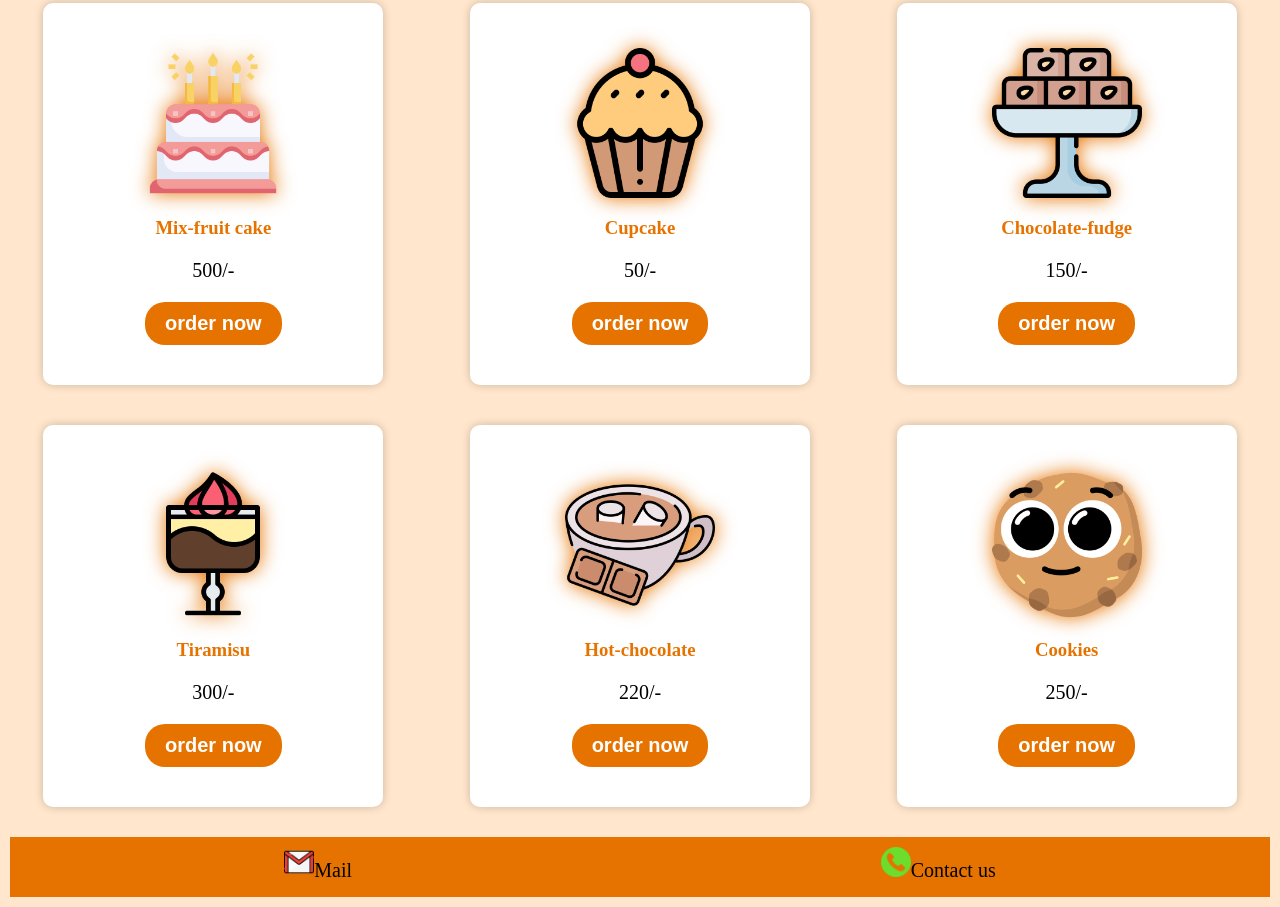
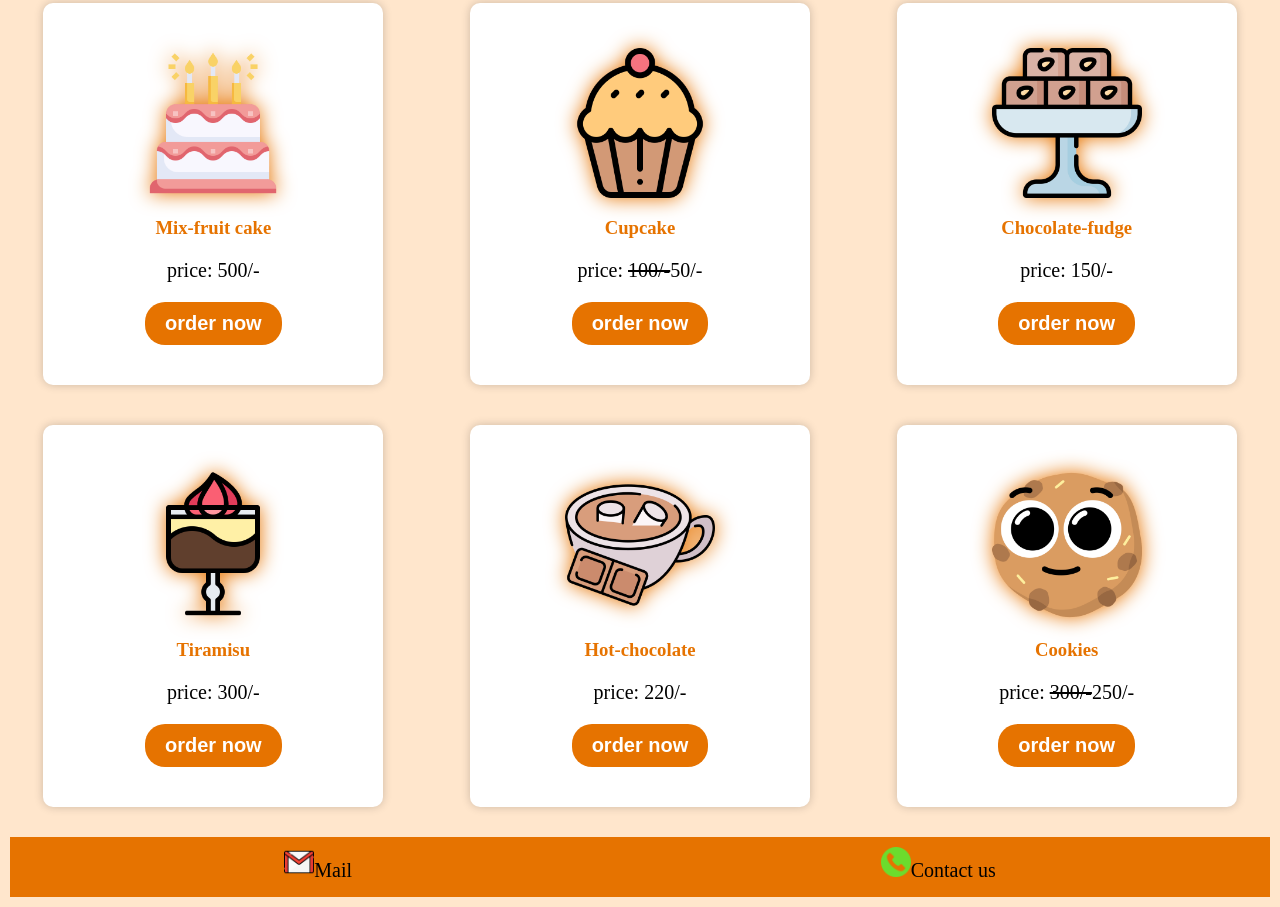
Before and after one commit to RITIKMAHUKHAYE/BAKRES, a plain HTML site: page index.html in a window 1280 px wide. Shown: the part 1202-2109 px from the top of the page. Drawn offline with Linux system fonts and the light colour scheme.

Commit message:
changes done at cards

```diff
--- a/index.html
+++ b/index.html
@@ -374,37 +374,37 @@ filter: drop-shadow( 0px 0px 10px #e67300);
     <div class="cake-card">
         <img src="./images/cake.png" class="cake-image">
         <h3 class="cake-title">Mix-fruit cake</h3>
-        <p class="cake-price">500/-</p>
+        <p class="cake-price">price: 500/-</p>
         <button class="btn">order now</button>
     </div>
     <div class="cake-card">
         <img src="./images/cupcake.png" class="cake-image">
         <h3 class="cake-title">Cupcake</h3>
-        <p class="cake-price">50/-</p>
+        <p class="cake-price">price: <del>100/-</del>50/-</p>
         <button class="btn">order now</button>
     </div>
     <div class="cake-card">
         <img src="./images/chocolate-fudge.png" class="cake-image">
         <h3 class="cake-title">Chocolate-fudge</h3>
-        <p class="cake-price">150/-</p>
+        <p class="cake-price"> price: 150/-</p>
         <button class="btn">order now</button>
     </div>
     <div class="cake-card">
         <img src="./images/tiramisu.png" class="cake-image">
         <h3 class="cake-title">Tiramisu</h3>
-        <p class="cake-price">300/-</p>
+        <p class="cake-price"> price: 300/-</p>
         <button class="btn">order now</button>
     </div>
     <div class="cake-card">
         <img src="./images/hot-chocolate.png" class="cake-image">
         <h3 class="cake-title">Hot-chocolate</h3>
-        <p class="cake-price">220/-</p>
+        <p class="cake-price"> price: 220/-</p>
         <button class="btn">order now</button>
     </div>
     <div class="cake-card">
         <img src="./images/cookies.png" class="cake-image">
         <h3 class="cake-title">Cookies</h3>
-        <p class="cake-price">250/-</p>
+        <p class="cake-price">price: <del>300/-</del>250/-</p>
         <button class="btn">order now</button>
     </div>
 
```
